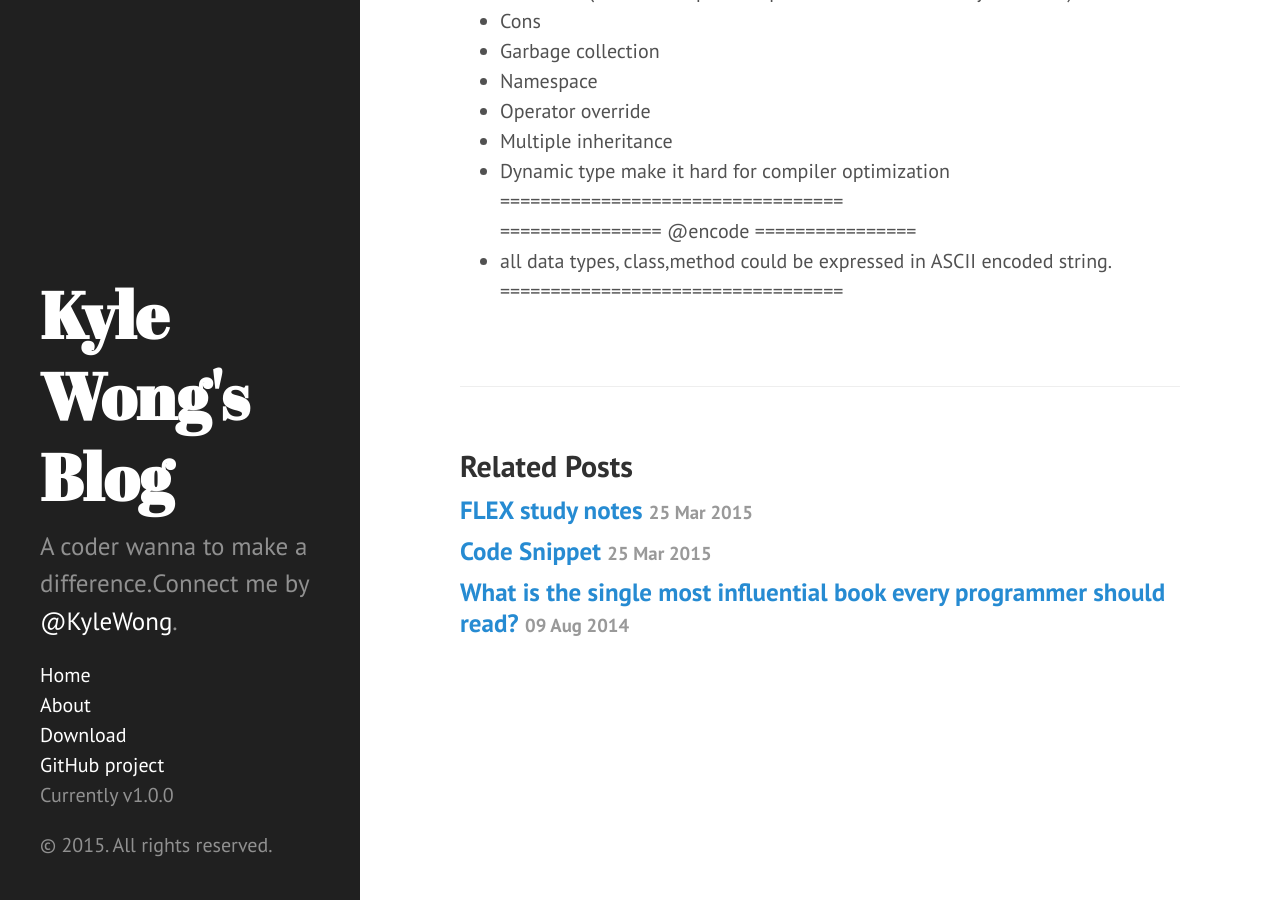
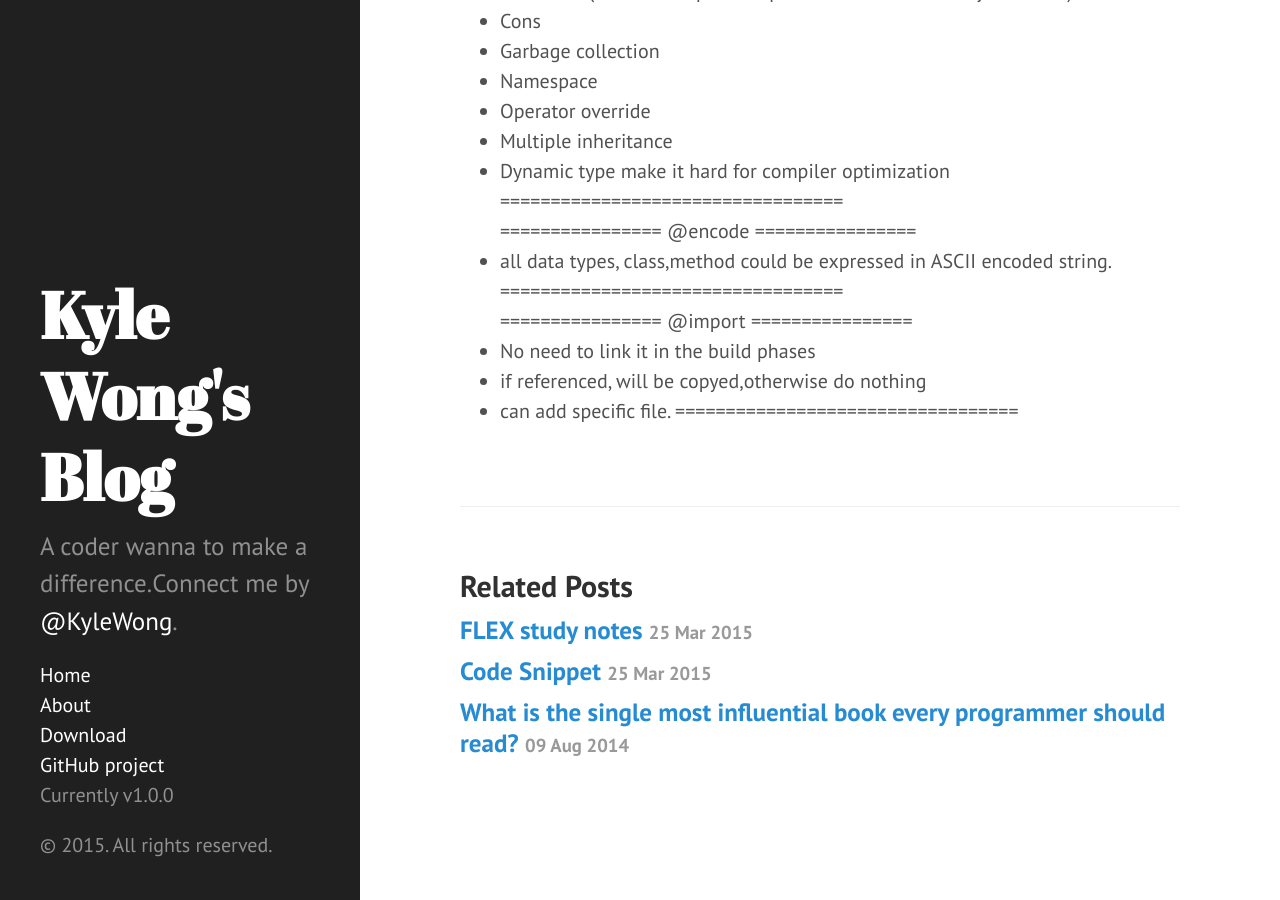
Before and after one commit to kangwang1988/kangwang1988.github.io, a Jekyll site: the page built from _posts/2015-05-10-iOS-study-note.md, in a window 1280 px wide and 900 px high, scrolled down 1414 px. Built offline with Jekyll 4.4.1, drawn with Linux system fonts in a browser that asks for light colours; Markdown is read by kramdown in place of the engine named in the settings.

Commit message:
Update 2015-05-10-iOS-study-note.md

```diff
--- a/_posts/2015-05-10-iOS-study-note.md
+++ b/_posts/2015-05-10-iOS-study-note.md
@@ -80,3 +80,8 @@ To analyze crash logs, we have two options:
 ================ @encode  ================<br>
 - all data types, class,method could be expressed in ASCII encoded string.
 ==================================<br>
+================ @import  ================<br>
+- No need to link it in the build phases
+- if referenced, will be copyed,otherwise do nothing
+- can add specific file.
+==================================<br>
```
